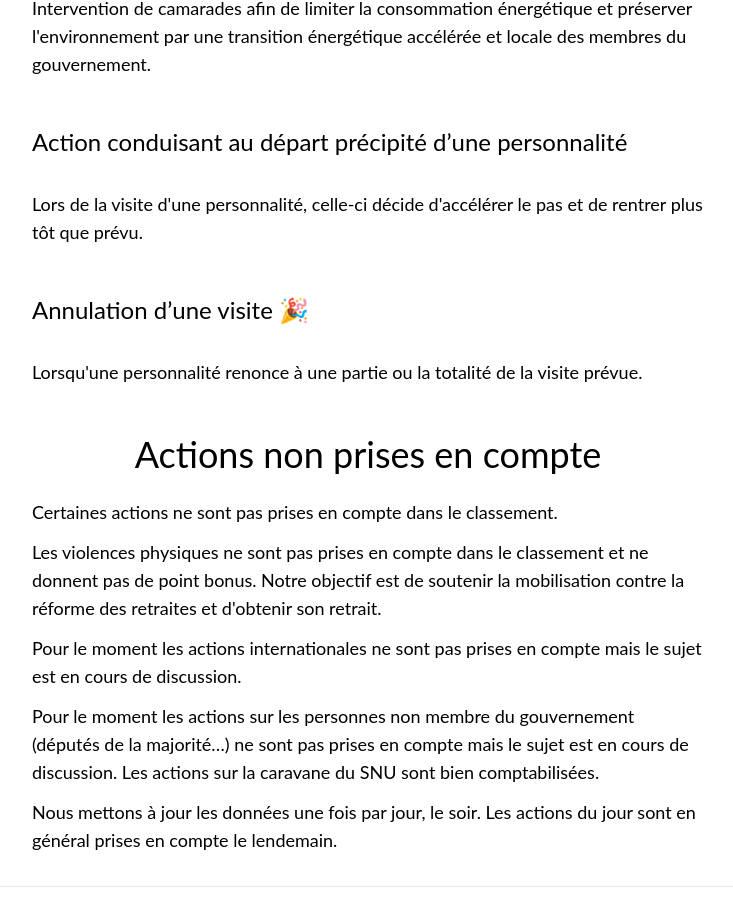
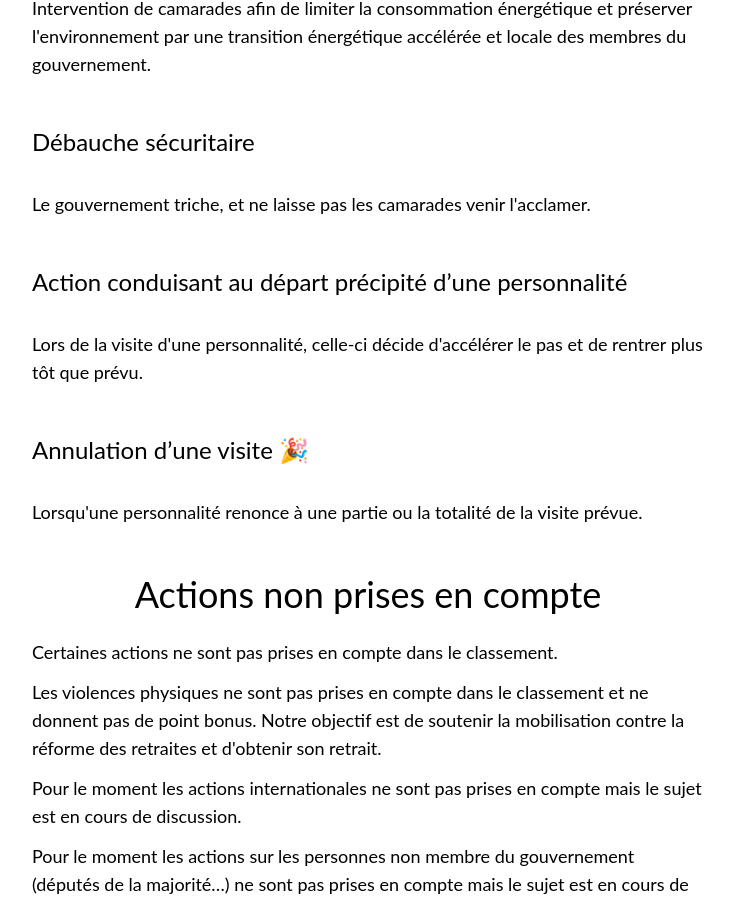
Before and after one commit to cedricr/100joursdezbeul, a SvelteKit app: page /comment-participer in a window 1280 px wide. Shown: the part 1194-2098 px from the top of the page, without its empty margins (272-1005 px from the left). Built offline with nearby package versions, Linux system fonts and the light colour scheme.

Commit message:
Débauche sécuritaire

```diff
--- a/src/lib/constants.ts
+++ b/src/lib/constants.ts
@@ -16,6 +16,7 @@ export const ACTION_SCORE = {
 	'chahut': 1,
 	'creatif': 2,
 	'sobriete': 3,
+	'securite': 3,
 	'fuite': 4,
 	'annulation': 5,
 } as const;
@@ -25,6 +26,7 @@ export const ACTION_LABEL = {
 	'annulation': 'Annulation d’une visite 🎉',
 	'fuite': 'Action conduisant au départ précipité d’une personnalité',
 	'sobriete': 'Mise en sobriété énergétique',
+	'securite': 'Débauche sécuritaire',
 	'creatif': 'Action créative',
 	'chahut': 'Chahut (manifestation, casserolade, huée…)'
 } as const;
--- a/src/routes/comment-participer/+page.svelte
+++ b/src/routes/comment-participer/+page.svelte
@@ -31,6 +31,9 @@
 		Intervention de camarades afin de limiter la consommation énergétique et préserver
 		l'environnement par une transition énergétique accélérée et locale des membres du gouvernement.
 	</p>
+
+	<h3 id="securite">Débauche sécuritaire</h3>
+	<p>Le gouvernement triche, et ne laisse pas les camarades venir l'acclamer.</p>
 
 	<h3 id="fuite">Action conduisant au départ précipité d’une personnalité</h3>
 	<p>
```
